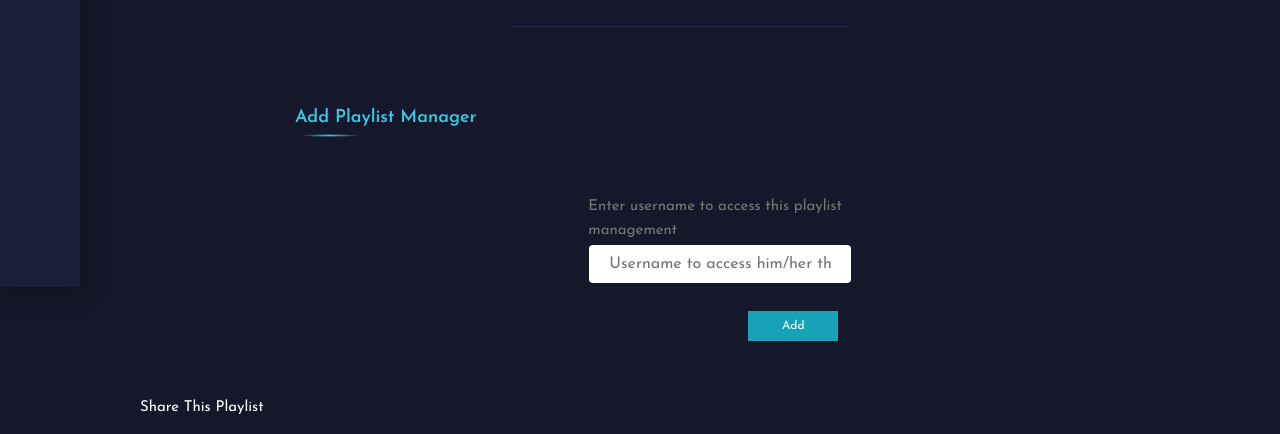
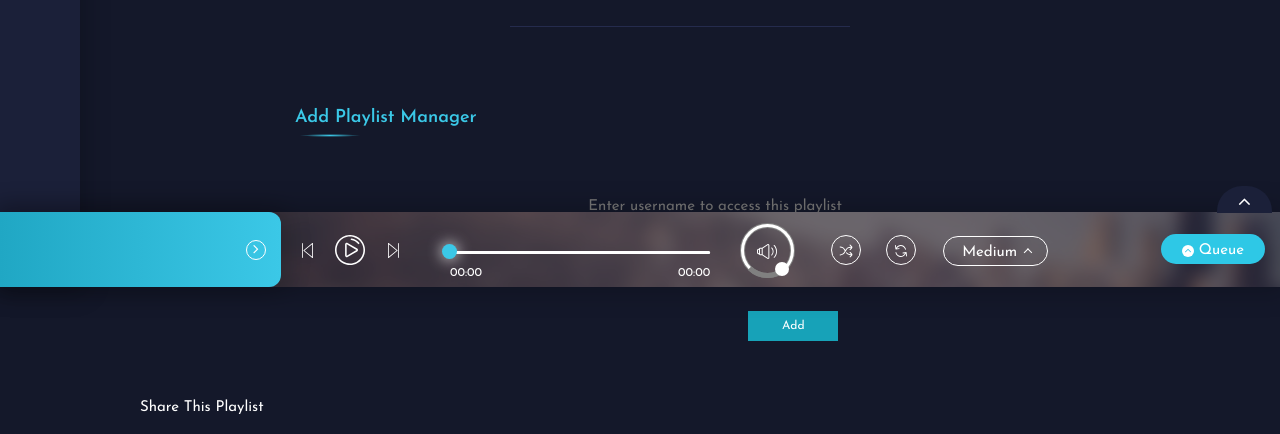
Before and after one commit to ZahraFazel/music-player-platform, a Django app: page /playlist/1 in a window 1280 px wide. Shown: the part 513-947 px from the top of the page. Run offline with Django 3.2, Linux system fonts and the light colour scheme; a user stored in the database is signed in; tables that the repository leaves empty hold one stand-in row (values such as "Sample post"); grey boxes marked "Sample" are stand-in pictures; parts of the project's set-up code (start-up, migrations or seed data) failed here and were passed over; some libraries are stand-ins or nearby versions; some web fonts are replaced.

Commit message:
player for playlists added

```diff
--- a/musicplayer_app/templates/musicplayer_app/single_playlist.html
+++ b/musicplayer_app/templates/musicplayer_app/single_playlist.html
@@ -356,7 +356,7 @@
                 {% if access %}
                 <div class="col-lg-12">
                     <div class="ms_heading">
-                        <h1>Add playlist manager</h1>
+                        <h1 >Add playlist manager</h1>
                     </div>
                 </div>
                 <div class="col-md-4 offset-md-4 mt-5">
@@ -418,6 +418,7 @@
             </div>
 
         </div>
+    </div>
         <!----Footer Start---->
         <div class="ms_footer_wrapper">
             <div class="ms_footer_logo">
@@ -500,125 +501,116 @@
                 </div>
             </div>
         </div>
-        <!----Audio Player Section---->
-        <!--<div class="ms_player_wrapper">-->
-            <!--<div class="ms_player_close">-->
-                <!--<i class="fa fa-angle-up" aria-hidden="true"></i>-->
-            <!--</div>-->
-            <!--<div class="player_mid">-->
-                <!--<div class="audio-player">-->
-                    <!--<div id="jquery_jplayer_1" class="jp-jplayer"></div>-->
-                    <!--<div id="jp_container_1" class="jp-audio" role="application" aria-label="media player">-->
-                        <!--<div class="player_left">-->
-                            <!--<div class="ms_play_song">-->
-                                <!--<div class="play_song_name">-->
-                                    <!--<a href="javascript:void(0);" id="playlist-text">-->
-                                        <!--<div class="jp-now-playing flex-item">-->
-                                            <!--<div class="jp-track-name"></div>-->
-                                            <!--<div class="jp-artist-name"></div>-->
-                                        <!--</div>-->
-                                    <!--</a>-->
-                                <!--</div>-->
-                            <!--</div>-->
-                            <!--<div class="play_song_options">-->
-                                <!--<ul>-->
-                                    <!--<li><a href="#"><span class="song_optn_icon"><i-->
-                                            <!--class="ms_icon icon_download"></i></span>download now</a></li>-->
-                                    <!--<li><a href="#"><span class="song_optn_icon"><i class="ms_icon icon_fav"></i></span>Add-->
-                                        <!--To Favourites</a></li>-->
-                                    <!--<li><a href="#"><span class="song_optn_icon"><i-->
-                                            <!--class="ms_icon icon_playlist"></i></span>Add To Playlist</a></li>-->
-                                    <!--<li><a href="#"><span class="song_optn_icon"><i-->
-                                            <!--class="ms_icon icon_share"></i></span>Share</a></li>-->
-                                <!--</ul>-->
-                            <!--</div>-->
-                            <!--<span class="play-left-arrow"><i class="fa fa-angle-right" aria-hidden="true"></i></span>-->
-                        <!--</div>-->
-                        <!--&lt;!&ndash;&#45;&#45;Right Queue&#45;&#45;&ndash;&gt;-->
-                        <!--<div class="jp_queue_wrapper">-->
-                            <!--<span class="que_text" id="myPlaylistQueue"><i class="fa fa-angle-up"-->
-                                                                           <!--aria-hidden="true"></i> queue</span>-->
-                            <!--<div id="playlist-wrap" class="jp-playlist">-->
-                                <!--<div class="jp_queue_cls"><i class="fa fa-times" aria-hidden="true"></i></div>-->
-                                <!--<h2>queue</h2>-->
-                                <!--<div class="jp_queue_list_inner">-->
-                                    <!--<ul>-->
-                                        <!--<li>&nbsp;</li>-->
-                                    <!--</ul>-->
-                                <!--</div>-->
-                                <!--<div class="jp_queue_btn">-->
-                                    <!--<a href="javascript:;" class="ms_clear" data-toggle="modal"-->
-                                       <!--data-target="#clear_modal">clear</a>-->
-                                    <!--<a href="clear_modal" class="ms_save" data-toggle="modal" data-target="#save_modal">save</a>-->
-                                <!--</div>-->
-                            <!--</div>-->
-                        <!--</div>-->
-                        <!--<div class="jp-type-playlist">-->
-                            <!--<div class="jp-gui jp-interface flex-wrap">-->
-                                <!--<div class="jp-controls flex-item">-->
-                                    <!--<button class="jp-previous" tabindex="0">-->
-                                        <!--<i class="ms_play_control"></i>-->
-                                    <!--</button>-->
-                                    <!--<button class="jp-play" tabindex="0">-->
-                                        <!--<i class="ms_play_control"></i>-->
-                                    <!--</button>-->
-                                    <!--<button class="jp-next" tabindex="0">-->
-                                        <!--<i class="ms_play_control"></i>-->
-                                    <!--</button>-->
-                                <!--</div>-->
-                                <!--<div class="jp-progress-container flex-item">-->
-                                    <!--<div class="jp-time-holder">-->
-                                        <!--<span class="jp-current-time" role="timer" aria-label="time">&nbsp;</span>-->
-                                        <!--<span class="jp-duration" role="timer" aria-label="duration">&nbsp;</span>-->
-                                    <!--</div>-->
-                                    <!--<div class="jp-progress">-->
-                                        <!--<div class="jp-seek-bar">-->
-                                            <!--<div class="jp-play-bar">-->
-                                                <!--<div class="bullet">-->
-                                                <!--</div>-->
-                                            <!--</div>-->
-                                        <!--</div>-->
-                                    <!--</div>-->
-                                <!--</div>-->
-                                <!--<div class="jp-volume-controls flex-item">-->
-                                    <!--<div class="widget knob-container">-->
-                                        <!--<div class="knob-wrapper-outer">-->
-                                            <!--<div class="knob-wrapper">-->
-                                                <!--<div class="knob-mask">-->
-                                                    <!--<div class="knob d3"><span></span></div>-->
-                                                    <!--<div class="handle"></div>-->
-                                                    <!--<div class="round">-->
-                                                        <!--<img src="images/svg/volume.svg" alt="">-->
-                                                    <!--</div>-->
-                                                <!--</div>-->
-                                            <!--</div>-->
-                                            <!--&lt;!&ndash; <input></input> &ndash;&gt;-->
-                                        <!--</div>-->
-                                    <!--</div>-->
-                                <!--</div>-->
-                                <!--<div class="jp-toggles flex-item">-->
-                                    <!--<button class="jp-shuffle" tabindex="0" title="Shuffle">-->
-                                        <!--<i class="ms_play_control"></i></button>-->
-                                    <!--<button class="jp-repeat" tabindex="0" title="Repeat"><i-->
-                                            <!--class="ms_play_control"></i></button>-->
-                                <!--</div>-->
-                                <!--<div class="jp_quality_optn custom_select">-->
-                                    <!--<select>-->
-                                        <!--<option>quality</option>-->
-                                        <!--<option value="1">HD</option>-->
-                                        <!--<option value="2">High</option>-->
-                                        <!--<option value="3">medium</option>-->
-                                        <!--<option value="4">low</option>-->
-                                    <!--</select>-->
-                                <!--</div>-->
-                            <!--</div>-->
-                        <!--</div>-->
-                    <!--</div>-->
-                <!--</div>-->
-            <!--</div>-->
-            <!--&lt;!&ndash;main div&ndash;&gt;-->
-        <!--</div>-->
-    </div>
+      <!----Audio Player Section---->
+        <div  class="ms_player_wrapper">
+			<div class="ms_player_close">
+				<i class="fa fa-angle-up" aria-hidden="true"></i>
+			</div>
+            <div class="player_mid">
+                <div class="audio-player">
+                    <div id="jquery_jplayer_1" class="jp-jplayer"></div>
+                    <div id="jp_container_1" class="jp-audio" role="application" aria-label="media player">
+                        <div class="player_left">
+                            <div class="ms_play_song">
+                                <div class="play_song_name">
+                                    <a href="javascript:void(0);" id="playlist-text">
+                                        <div class="jp-now-playing flex-item">
+                                            <div class="jp-track-name"></div>
+                                            <div class="jp-artist-name"></div>
+                                        </div>
+                                    </a>
+                                </div>
+                            </div>
+                            <div class="play_song_options">
+                                <ul>
+                                    <li><a href="#"><span class="song_optn_icon"><i class="ms_icon icon_download"></i></span>download now</a></li>
+                                    <li><a href="#"><span class="song_optn_icon"><i class="ms_icon icon_fav"></i></span>Add To Favourites</a></li>
+                                    <li><a href="#"><span class="song_optn_icon"><i class="ms_icon icon_playlist"></i></span>Add To Playlist</a></li>
+                                    <li><a href="#"><span class="song_optn_icon"><i class="ms_icon icon_share"></i></span>Share</a></li>
+                                </ul>
+                            </div>
+                            <span class="play-left-arrow"><i class="fa fa-angle-right" aria-hidden="true"></i></span>
+                        </div>
+                         <!----Right Queue---->
+                        <div class="jp_queue_wrapper">
+                            <span class="que_text" id="myPlaylistQueue"><i class="fa fa-angle-up" aria-hidden="true"></i> queue</span>
+                            <div id="playlist-wrap" class="jp-playlist">
+								<div class="jp_queue_cls"><i class="fa fa-times" aria-hidden="true"></i></div>
+                                <h2>queue</h2>
+								<div class="jp_queue_list_inner">
+									<ul>
+										<li>&nbsp;</li>
+									</ul>
+								</div>
+                                <div class="jp_queue_btn">
+                                    <a href="javascript:;" class="ms_clear" data-toggle="modal" data-target="#clear_modal">clear</a>
+                                    <a href="clear_modal" class="ms_save" data-toggle="modal" data-target="#save_modal">save</a>
+                                </div>
+                            </div>
+                        </div>
+                        <div class="jp-type-playlist">
+                            <div class="jp-gui jp-interface flex-wrap">
+                                <div class="jp-controls flex-item">
+                                    <button class="jp-previous" tabindex="0">
+					<i class="ms_play_control"></i>
+				</button>
+                                    <button class="jp-play" tabindex="0"  >
+					<i class="ms_play_control" ></i>
+				</button>
+                                    <button class="jp-next" tabindex="0">
+					<i class="ms_play_control"></i>
+				</button>
+                                </div>
+                                <div class="jp-progress-container flex-item">
+                                    <div class="jp-time-holder">
+                                        <span class="jp-current-time" role="timer" aria-label="time">&nbsp;</span>
+                                        <span class="jp-duration" role="timer" aria-label="duration">&nbsp;</span>
+                                    </div>
+                                    <div class="jp-progress">
+                                        <div class="jp-seek-bar">
+                                            <div class="jp-play-bar">
+                                                <div class="bullet">
+                                                </div>
+                                            </div>
+                                        </div>
+                                    </div>
+                                </div>
+                                <div class="jp-volume-controls flex-item">
+                                    <div class="widget knob-container">
+                                        <div class="knob-wrapper-outer">
+                                            <div class="knob-wrapper">
+                                                <div class="knob-mask">
+                                                    <div class="knob d3"><span></span></div>
+                                                    <div class="handle"></div>
+                                                    <div class="round">
+                                                        <img src="{% static 'images/svg/volume.svg' %}" alt="">
+                                                    </div>
+                                                </div>
+                                            </div>
+                                            <!-- <input></input> -->
+                                        </div>
+                                    </div>
+                                </div>
+                                <div class="jp-toggles flex-item">
+                                    <button class="jp-shuffle" tabindex="0" title="Shuffle">
+									<i class="ms_play_control"></i></button>
+									<button class="jp-repeat" tabindex="0" title="Repeat"><i class="ms_play_control"></i></button>
+                                </div>
+                                <div class="jp_quality_optn custom_select">
+                                    <select  id ="Quality">
+						<option value="1">Low</option>
+						<option value="2" selected>medium</option>
+						<option value="3" >High</option>
+						<option value="4">HD</option>
+					</select>
+                                </div>
+                            </div>
+                        </div>
+                    </div>
+                </div>
+            </div>
+            <!--main div-->
+        </div>    </div>
 	<!----Queue Clear Model ---->
 	<div class="ms_clear_modal">
 		<div id="clear_modal" class="modal  centered-modal" role="dialog">
@@ -644,12 +636,14 @@
     <!--Main js file Style-->
     <script>
 
+
+    console.log('player_playlist',player_playlist)
+
    function play_and_pause(id){
 
 
     var song =  document.getElementById(id);
     icon = document.getElementById('icon+'+id);
-      console.log(icon.src)
    if (icon.src.includes("play.svg") ){
          song.play();
        icon.src='/static/images/svg/pause.svg';
@@ -660,6 +654,39 @@
 }
 
     }
+    </script>
+
+    <script>
+
+
+
+
+   var myPlayListOtion = '<ul class="more_option"><li><a href="#"><span class="opt_icon" title="Add To Favourites"><span class="icon icon_fav"></span></span></a></li><li><a href="#"><span class="opt_icon" title="Add To Queue"><span class="icon icon_queue"></span></span></a></li><li><a href="#"><span class="opt_icon" title="Download Now"><span class="icon icon_dwn"></span></span></a></li><li><a href="#"><span class="opt_icon" title="Add To Playlist"><span class="icon icon_playlst"></span></span></a></li><li><a href="#"><span class="opt_icon" title="Share"><span class="icon icon_share"></span></span></a></li></ul>';
+
+    var newlist =  {{player_playlist|safe}} ;
+
+    var mynewplaylist =[];
+    console.log("mynewplaylist", mynewplaylist);
+    for(var i =0; i<newlist.length; i++)
+    {
+      mynewplaylist.push(
+      {
+      image:newlist[i].image,
+      title:newlist[i].title,
+      artist:newlist[i].artist,
+      mp3:newlist[i].file,
+      oga:newlist[i].file,
+      option:myPlayListOtion
+
+      })
+    }
+
+
+
+    var csrf = "{{ csrf_token}}"
+
+
+
     </script>
     <script type="text/javascript" src="{% static 'js/jquery.js' %}"></script>
     <script type="text/javascript" src="{% static 'js/bootstrap.min.js' %}"></script>
--- a/musicplayer_app/views.py
+++ b/musicplayer_app/views.py
@@ -70,6 +70,27 @@ def audio_player(request):
     return playlist
 
 
+
+def player_for_single_playlist(playlist_id):
+
+    musicplaylist = MusicPlayList.objects.filter(playlist_id=playlist_id)
+    playlist = []
+    for p in musicplaylist:
+        m = Music.objects.get(id=p.music_id)
+
+        playlist.append(
+            {
+                "title": m.name,
+                "album": m.Album_name,
+                "artist": Artist.objects.get(id=m.artist_id).username,
+                "image": "/media/" + m.cover.name,
+                "file": "/media/" + m.file.name,
+            }
+        )
+
+    playlist = json.dumps(playlist, default=json_default)
+    return playlist
+
 @login_required(login_url='/login/')
 def index(request):
     musicbar = True
@@ -123,7 +144,7 @@ def my_playlists(request):
         'other_playlists': other_playlists,
         'is_listener': not request.user.is_artist,
     }
-    return HttpResponse(template.render(context, request))
+    return render(template.render(context, request))
 
 
 @login_required(login_url='/login/')
@@ -193,6 +214,8 @@ def single_playlist(request, playlist_id):
         songs.append((idx, m_song.music))
         idx += 1
     template = loader.get_template('musicplayer_app/single_playlist.html')
+    player_playlist =player_for_single_playlist(playlist_id)
+
     context = {
         'songs': songs,
         'playlist_id': playlist_id,
@@ -201,8 +224,13 @@ def single_playlist(request, playlist_id):
         'user': user,
         'follow': follow,
         'is_listener': not request.user.is_artist,
+        'player_playlist':player_playlist
     }
-    return HttpResponse(template.render(context, request))
+
+
+
+    return render(request,'musicplayer_app/single_playlist.html',context)
+    # return HttpResponse(template.render(context, request))
 
 
 @login_required(login_url='/login/')
```
